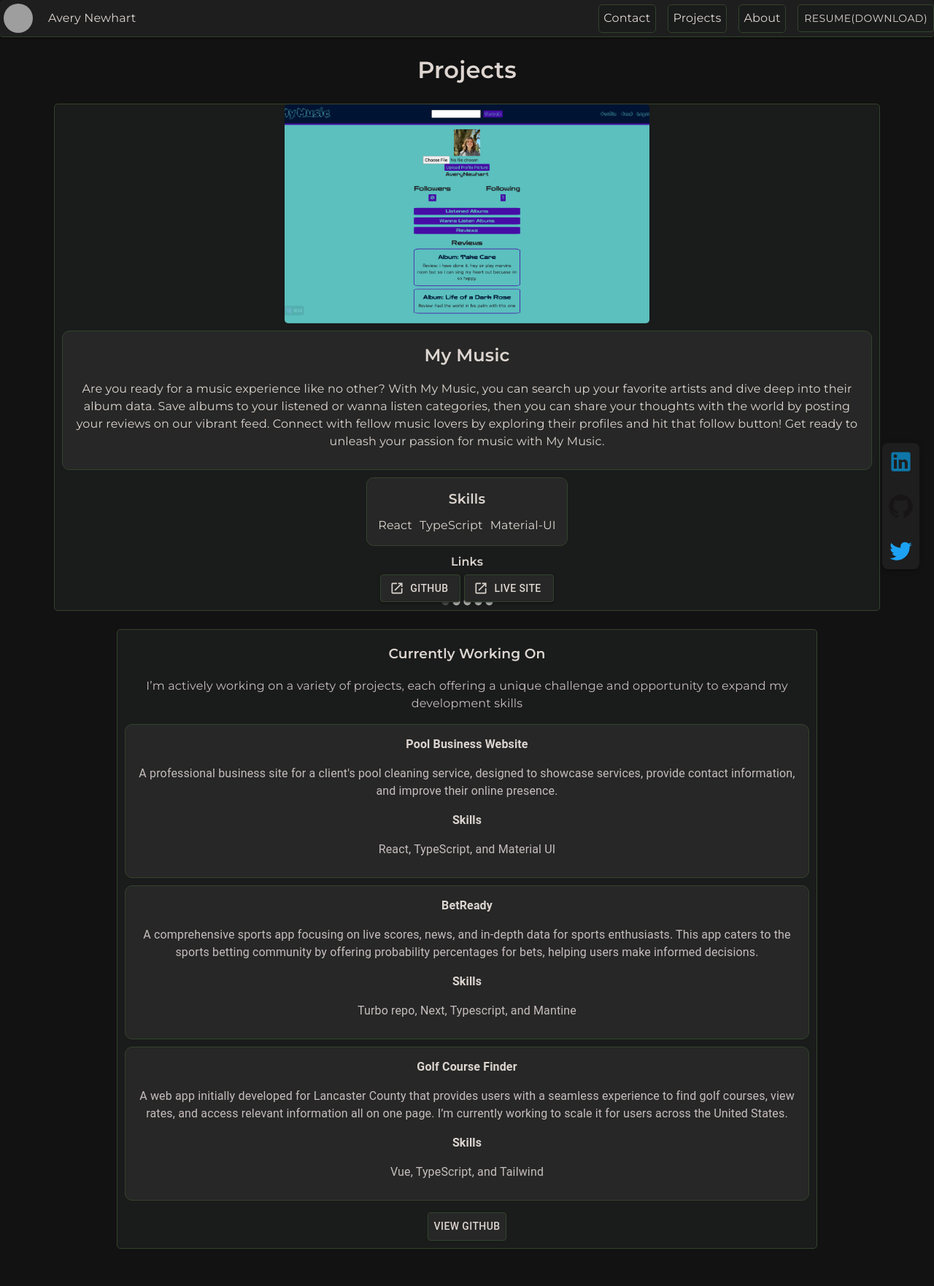
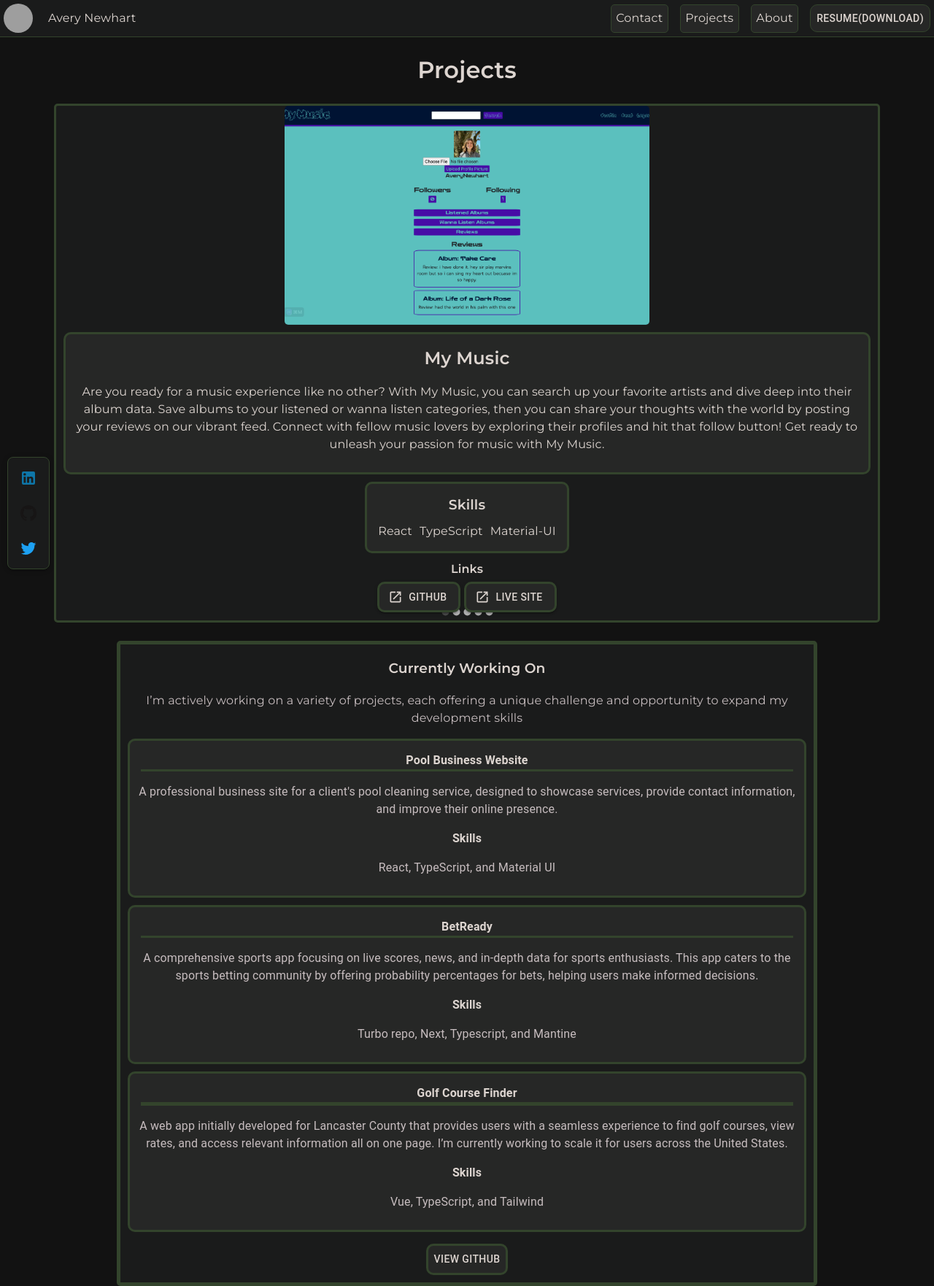
Before and after one commit to AveryNewhart/AveryProf, a React (Vite) app: page /project in a window 1280 px wide. Shown: the whole page at 73% size. Before the commit the page ends 1711 px from the top, so only its background shows below. Built offline with nearby package versions, Linux system fonts and the light colour scheme; grey boxes are pictures that could not be loaded.

Commit message:
all background colors in inison, buttons updated to be in unison, linkbar moved to left side along with other style changes

```diff
--- a/src/components/FloatingBar.tsx
+++ b/src/components/FloatingBar.tsx
@@ -9,15 +9,17 @@ const FloatingBar = () => {
     <Box
       sx={{
         position: 'fixed',
-        bottom: '20px',
-        right: '20px',
+        bottom: '20px', // Keep it at the bottom
+        left: '10px', // Move it to the left side
         display: 'flex',
-        flexDirection: 'column',
+        flexDirection: 'column', // Vertical layout
         alignItems: 'center',
-        gap: '10px',
-        borderRadius: 2,
+        gap: '8px', // Smaller gap between icons
+        padding: '8px', // Reduce padding to make it smaller
+        borderRadius: '8px',
+        backgroundColor: '#1a1b1b', // Background color
+        border: '1px solid #33442c', // Border color
         boxShadow: 3,
-        backgroundColor: 'rgba(255, 255, 255, 0.05)',
         zIndex: 1000, // Ensure it's on top of everything
       }}
     >
@@ -25,25 +27,25 @@ const FloatingBar = () => {
         href="https://www.linkedin.com/in/your-linkedin"
         target="_blank"
         aria-label="LinkedIn"
-        sx={{ color: '#0e76a8' }}
+        sx={{ color: '#0e76a8', fontSize: 'small' }} // Smaller icon size
       >
-        <LinkedInIcon fontSize="large" />
+        <LinkedInIcon fontSize="medium" /> {/* Adjust icon size */}
       </IconButton>
       <IconButton
         href="https://github.com/your-github"
         target="_blank"
         aria-label="GitHub"
-        sx={{ color: '#171515' }}
+        sx={{ color: '#171515', fontSize: 'small' }}
       >
-        <GitHubIcon fontSize="large" />
+        <GitHubIcon fontSize="medium" />
       </IconButton>
       <IconButton
         href="https://twitter.com/your-twitter"
         target="_blank"
         aria-label="Twitter"
-        sx={{ color: '#1DA1F2' }}
+        sx={{ color: '#1DA1F2', fontSize: 'small' }}
       >
-        <TwitterIcon fontSize="large" />
+        <TwitterIcon fontSize="medium" />
       </IconButton>
     </Box>
   );
--- a/src/components/Nav.tsx
+++ b/src/components/Nav.tsx
@@ -1,25 +1,38 @@
 import Box from '@mui/material/Box';
 import Link from '@mui/material/Link';
 import Avatar from '@mui/material/Avatar';
-import { Paper, Button } from '@mui/material';
+import { Button } from '@mui/material';
 
 export default function Nav() {
   return (
     <>
-      <Paper style={{ borderBottom: '1px solid #33442c' }}>
+      <Box sx={{ backgroundColor: '#1a1b1b', borderBottom: '1px solid #33442c' }}>
         <Box sx={{ display: 'flex', justifyContent: 'space-between', alignItems: 'center' }}>
           <Box sx={{ display: 'flex', alignItems: 'center' }}>
             <Avatar style={{ margin: '5px' }} alt="Profile Picture" src="/images/myProject.png" />
             <Link href="/" sx={{ fontFamily: 'Montserrat, sans-serif', marginLeft: 2, textDecoration: 'none', color: '#ddd5d0' }}>Avery Newhart</Link>
           </Box>
           <Box sx={{ display: 'flex', justifyContent: 'flex-end', alignItems: 'center' }}>
-            <Link href="/contact" sx={{ fontFamily: 'Montserrat, sans-serif', marginRight: 2, border: '1px solid #33442c', backgroundColor: '#1a1b1b', color: '#ddd5d0', textDecoration: 'none', padding: '6.5px', borderRadius: '5px' }}>Contact</Link>
-            <Link href="/project" sx={{ fontFamily: 'Montserrat, sans-serif', marginRight: 2, border: '1px solid #33442c', backgroundColor: '#1a1b1b', color: '#ddd5d0', textDecoration: 'none', padding: '6.5px', borderRadius: '5px' }}>Projects</Link>
-            <Link href="/about" sx={{ fontFamily: 'Montserrat, sans-serif', marginRight: 2, border: '1px solid #33442c', backgroundColor: '#1a1b1b', color: '#ddd5d0', textDecoration: 'none', padding: '6.5px', borderRadius: '5px' }}>About</Link>
-            <Button style={{ fontFamily: 'Montserrat, sans-serif', border: '1px solid #33442c', backgroundColor: '#1a1b1b', color: '#ddd5d0' }}>resume(download)</Button>
+            <Link href="/contact" sx={{ fontFamily: 'Montserrat, sans-serif', marginRight: 2, border: '1px solid #33442c', backgroundColor: '#262726', color: '#ddd5d0', textDecoration: 'none', padding: '6.5px', borderRadius: '5px',
+             '&:hover': { backgroundColor: '#33442c', border: '1px solid #ddd5d0' }, }}>Contact</Link>
+            <Link href="/project" sx={{ fontFamily: 'Montserrat, sans-serif', marginRight: 2, border: '1px solid #33442c', backgroundColor: '#262726', color: '#ddd5d0', textDecoration: 'none', padding: '6.5px', borderRadius: '5px',
+             '&:hover': { backgroundColor: '#33442c', border: '1px solid #ddd5d0' }, }}>Projects</Link>
+            <Link href="/about" sx={{ fontFamily: 'Montserrat, sans-serif', marginRight: 2, border: '1px solid #33442c', backgroundColor: '#262726', color: '#ddd5d0', textDecoration: 'none', padding: '6.5px', borderRadius: '5px',
+             '&:hover': { backgroundColor: '#33442c', border: '1px solid #ddd5d0' }, }} >About</Link>
+            <Button  sx={{
+              border: '1px solid #33442c',
+              backgroundColor: '#262726',
+              color: '#ddd5d0',
+              borderRadius: '10px',
+              marginRight: '5px',
+              '&:hover': {
+                backgroundColor: '#33442c',
+                border: '1px solid #ddd5d0',
+              },
+            }}>resume(download)</Button>
           </Box>
         </Box>
-      </Paper>
+      </Box>
     </>
   );
 }
--- a/src/pages/ContactPage.tsx
+++ b/src/pages/ContactPage.tsx
@@ -47,7 +47,7 @@ const Contact = () => {
             borderRadius: 2,
             boxShadow: 3,
             backgroundColor: '#1A1B1B',
-            border: '1px solid #33442c'
+            border: '5px solid #33442c'
           }}
         >
           <Typography variant="h4" component="h1" gutterBottom style={{ fontFamily: 'Montserrat, sans-serif', textAlign: 'center', color: '#ddd5d0' }}>
@@ -128,7 +128,16 @@ const Contact = () => {
               variant="contained"
               type="submit"
               size="large"
-                style={{ border: '1px solid #33442c', backgroundColor: '#262726', color: '#ddd5d0' }}
+              sx={{
+                border: '3px solid #33442c',
+                backgroundColor: '#262726',
+                color: '#ddd5d0',
+                borderRadius: '10px',
+                '&:hover': {
+                  backgroundColor: '#33442c',
+                  border: '3px solid #ddd5d0',
+                },
+              }}
             >
               Send
             </Button>
--- a/src/pages/HomePage.tsx
+++ b/src/pages/HomePage.tsx
@@ -1,12 +1,12 @@
 // import React from 'react';
-import { Box, Paper, Link, Button, Typography } from '@mui/material';
+import { Box, Paper, Link, Typography } from '@mui/material';
 
 const Home = () => {
   return (
 <Paper
   sx={{
     padding: '2rem',
-    background: 'linear-gradient(145deg, #121212, #282828, #33442C)',
+    background: 'linear-gradient(145deg, #121212, #121212, #33442C)',
     color: '#fff',
     minHeight: '100vh',
     display: 'flex',
@@ -64,6 +64,7 @@ const Home = () => {
 
       {/* Navigation Boxes */}
       <Box sx={{  fontFamily: 'Montserrat, sans-serif', display: 'flex', gap: '2rem', flexWrap: 'wrap' }}>
+
       <Paper
            sx={{
             borderRadius: '10px', margin: '10px', padding: '10px', border: '2px solid #33442c', backgroundColor: '#262726', color: '#ddd5d0', textAlign: 'center',
@@ -78,13 +79,12 @@ const Home = () => {
             width: 'fit-content',
             margin: '0 auto',
           }}
-          >
-            Contact Me
+          >Learn More
           </Typography>
-          <Typography style={{ color: '#C7BDBF', margin: '5px' }} variant="body2">Get in touch for opportunities or questions</Typography>
-          <Link href="/contact"  sx={{ textDecoration: 'none', border: '3px solid #33442c', backgroundColor: '#262726', color: '#ddd5d0', marginBottom: '10px', marginTop: '1rem', display: 'block',
-             '&:hover': { backgroundColor: '#33442c', border: '1px solid #ddd5d0' }, }}>
-            Go to Contact
+          <Typography style={{ color: '#C7BDBF', margin: '5px' }} variant="body2">Discover more about my journey</Typography>
+          <Link href="/about" sx={{ borderRadius: '10px', textDecoration: 'none', border: '2px solid #33442c', backgroundColor: '#262726', color: '#ddd5d0', marginBottom: '10px', marginTop: '1rem', display: 'block',
+             '&:hover': { backgroundColor: '#33442c', border: '2px solid #ddd5d0' }, }}>
+            More About Me
           </Link>
         </Paper>
 
@@ -105,8 +105,8 @@ const Home = () => {
           >View Projects
           </Typography>
           <Typography style={{ color: '#C7BDBF', margin: '5px' }} variant="body2">Explore my latest web projects</Typography>
-          <Link href="/project"  sx={{ textDecoration: 'none', border: '3px solid #33442c', backgroundColor: '#262726', color: '#ddd5d0', marginBottom: '10px', marginTop: '1rem', display: 'block',
-             '&:hover': { backgroundColor: '#33442c', border: '1px solid #ddd5d0' }, }}>
+          <Link href="/project"  sx={{ borderRadius: '10px', textDecoration: 'none', border: '2px solid #33442c', backgroundColor: '#262726', color: '#ddd5d0', marginBottom: '10px', marginTop: '1rem', display: 'block',
+             '&:hover': { backgroundColor: '#33442c', border: '2px solid #ddd5d0' }, }}>
             See Projects
           </Link>
         </Paper>
@@ -125,29 +125,30 @@ const Home = () => {
               width: 'fit-content',
               margin: '0 auto',
             }}
-          >Learn More
+          >
+            Contact Me
           </Typography>
-          <Typography style={{ color: '#C7BDBF', margin: '5px' }} variant="body2">Discover more about my journey</Typography>
-          <Link href="/about" sx={{ textDecoration: 'none', border: '3px solid #33442c', backgroundColor: '#262726', color: '#ddd5d0', marginBottom: '10px', marginTop: '1rem', display: 'block',
-             '&:hover': { backgroundColor: '#33442c', border: '1px solid #ddd5d0' }, }}>
-            More About Me
+          <Typography style={{ color: '#C7BDBF', margin: '5px' }} variant="body2">Get in touch for opportunities or questions</Typography>
+          <Link href="/contact"  sx={{ borderRadius: '10px', textDecoration: 'none', border: '2px solid #33442c', backgroundColor: '#262726', color: '#ddd5d0', marginBottom: '10px', marginTop: '1rem', display: 'block',
+             '&:hover': { backgroundColor: '#33442c', border: '2px solid #ddd5d0' }, }}>
+            Go to Contact
           </Link>
         </Paper>
       </Box>
 
       {/* Resume Button */}
-      <Box sx={{ marginTop: '3rem' }}>
+      {/* <Box sx={{ marginTop: '3rem' }}>
         <Button
           variant="contained"
           sx={{
-            border: '1px solid #33442c', backgroundColor: '#262726', color: '#ddd5d0', marginBottom: '10px',
+            borderRadius: '10px', border: '5px solid #33442c', backgroundColor: '#262726', color: '#ddd5d0', marginBottom: '10px',
             '&:hover': { backgroundColor: '#33442c', border: '1px solid #ddd5d0' },
           }}
           href="/resume.pdf" // Link to your resume file
         >
           Download Resume
         </Button>
-      </Box>
+      </Box> */}
     </Paper>
   );
 };
--- a/src/pages/ProjectPage.tsx
+++ b/src/pages/ProjectPage.tsx
@@ -17,7 +17,7 @@ const Project = () => {
                     autoPlay={false}  // Disable auto scrolling
                     next={(next, active) => console.log(`we left ${active}, and are now at ${next}`)}
                     prev={(prev, active) => console.log(`we left ${active}, and are now at ${prev}`)}
-                    sx={{ fontFamily: 'Montserrat, sans-serif', border: '1px solid #33442c', backgroundColor: '#1a1b1b', color: '#ddd5d0', borderRadius: '5px', margin: '10px' }}
+                    sx={{ fontFamily: 'Montserrat, sans-serif', border: '3px solid #33442c', backgroundColor: '#1a1b1b', color: '#ddd5d0', borderRadius: '5px', margin: '10px' }}
                 >
                     {projectItems.map((item, i) => (
                         <Box key={i} >
@@ -33,7 +33,7 @@ const Project = () => {
                                     borderRadius: '5px'
                                 }}
                             />
-                             <Box sx={{  borderRadius: '10px', margin: '10px', padding: '10px', border: '1px solid #33442c', backgroundColor: '#262726', color: '#ddd5d0', textAlign: 'center' }} >
+                             <Box sx={{  borderRadius: '10px', margin: '10px', padding: '10px', border: '3px solid #33442c', backgroundColor: '#262726', color: '#ddd5d0', textAlign: 'center' }} >
                                 <h2 style={{ margin: '5px' }}>{item.title}</h2>
                                 <p>{item.description}</p>
                             </Box>
@@ -45,7 +45,7 @@ const Project = () => {
                                 <Box sx={{
                                     borderRadius: '10px',
                                     padding: '10px',
-                                    border: '1px solid #33442c',
+                                    border: '3px solid #33442c',
                                     backgroundColor: '#262726',
                                     color: '#ddd5d0',
                                     textAlign: 'center',
@@ -67,7 +67,17 @@ const Project = () => {
                                     variant="contained"
                                     startIcon={<OpenInNew />}
                                     href={item.github}
-                                    style={{ border: '1px solid #33442c', backgroundColor: '#262726', color: '#ddd5d0', marginRight: '2.5px' }}
+                                    sx={{
+                                      border: '3px solid #33442c',
+                                      backgroundColor: '#262726',
+                                      color: '#ddd5d0',
+                                      borderRadius: '10px',
+                                      marginRight: '2.5px',
+                                      '&:hover': {
+                                        backgroundColor: '#33442c',
+                                        border: '1px solid #ddd5d0',
+                                      },
+                                    }}
                                 >
                                     GitHub
                                 </Button>
@@ -75,7 +85,17 @@ const Project = () => {
                                     variant="contained"
                                     startIcon={<OpenInNew />}
                                     href={item.liveSite}
-                                    style={{ border: '1px solid #33442c', backgroundColor: '#262726', color: '#ddd5d0', marginLeft: '2.5px' }}
+                                    sx={{
+                                      border: '3px solid #33442c',
+                                      backgroundColor: '#262726',
+                                      color: '#ddd5d0',
+                                      borderRadius: '10px',
+                                      marginLeft: '2.5px',
+                                      '&:hover': {
+                                        backgroundColor: '#33442c',
+                                        border: '1px solid #ddd5d0',
+                                      },
+                                    }}
                                 >
                                     Live Site
                                 </Button>
@@ -85,36 +105,47 @@ const Project = () => {
                 </Carousel>
 
             </Box>
-            <Box component="section" sx={{ mx: 'auto', width: '75%' }} style={{ border: '1px solid #33442c', marginTop: '25px', textAlign: 'center', backgroundColor: '#1a1b1b', borderRadius: '5px',  }}>
+            <Box component="section" sx={{ mx: 'auto', width: '75%' }} style={{ border: '5px solid #33442c', marginTop: '25px', textAlign: 'center', backgroundColor: '#1a1b1b', borderRadius: '5px',  }}>
               <h3 style={{ fontFamily: 'Montserrat, sans-serif', textAlign: 'center', color: '#ddd5d0' }}>Currently Working On</h3>
               <p style={{ fontFamily: 'Montserrat, sans-serif', textAlign: 'center', color: '#C7BDBF' }}>I’m actively working on a variety of projects, each offering a unique challenge and opportunity to expand my development skills</p>
               <ul style={{ listStyleType: 'none', padding: 0 }}>
                 <li>
-                <Box sx={{  borderRadius: '10px', margin: '10px', padding: '10px', border: '1px solid #33442c', backgroundColor: '#262726', color: '#ddd5d0', textAlign: 'center' }} >
-                    <Box component="h4" sx={{ margin: '5px', fontWeight: 'bold', color: '#ddd5d0' }}>Pool Business Website</Box>
+                <Box sx={{  borderRadius: '10px', margin: '10px', padding: '10px', border: '3px solid #33442c', backgroundColor: '#262726', color: '#ddd5d0', textAlign: 'center' }} >
+                    <Box component="h4" sx={{ borderBottom: '3px solid #33442c', margin: '5px', fontWeight: 'bold', color: '#ddd5d0' }}>Pool Business Website</Box>
                     <p style={{ color: '#C7BDBF' }}>A professional business site for a client's pool cleaning service, designed to showcase services, provide contact information, and improve their online presence.</p>
                     <h4 style={{ margin: '2px' }}>Skills</h4>
                     <p style={{ color: '#C7BDBF' }}>React, TypeScript, and Material UI </p>
                 </Box>
                 </li>
                 <li>
-                <Box sx={{  borderRadius: '10px', margin: '10px', padding: '10px', border: '1px solid #33442c', backgroundColor: '#262726', color: '#ddd5d0', textAlign: 'center' }} >
-                    <Box component="h4" sx={{ margin: '5px', fontWeight: 'bold', color: '#ddd5d0' }}>BetReady</Box>
+                <Box sx={{  borderRadius: '10px', margin: '10px', padding: '10px', border: '3px solid #33442c', backgroundColor: '#262726', color: '#ddd5d0', textAlign: 'center' }} >
+                    <Box component="h4" sx={{ borderBottom: '3px solid #33442c', margin: '5px', fontWeight: 'bold', color: '#ddd5d0' }}>BetReady</Box>
                     <p style={{ color: '#C7BDBF' }}>A comprehensive sports app focusing on live scores, news, and in-depth data for sports enthusiasts. This app caters to the sports betting community by offering probability percentages for bets, helping users make informed decisions.</p>
                     <h4 style={{ margin: '2px' }}>Skills</h4>
                     <p style={{ color: '#C7BDBF' }}>Turbo repo, Next, Typescript, and Mantine </p>
                   </Box>
                 </li>
                 <li>
-                <Box sx={{  borderRadius: '10px', margin: '10px', padding: '10px', border: '1px solid #33442c', backgroundColor: '#262726', color: '#ddd5d0', textAlign: 'center' }} >
-                    <Box component="h4" sx={{ margin: '5px', fontWeight: 'bold', color: '#ddd5d0' }}>Golf Course Finder</Box>
+                <Box sx={{  borderRadius: '10px', margin: '10px', padding: '10px', border: '3px solid #33442c', backgroundColor: '#262726', color: '#ddd5d0', textAlign: 'center' }} >
+                    <Box component="h4" sx={{ borderBottom: '5px solid #33442c', margin: '5px', fontWeight: 'bold', color: '#ddd5d0' }}>Golf Course Finder</Box>
                     <p style={{ color: '#C7BDBF' }}>A web app initially developed for Lancaster County that provides users with a seamless experience to find golf courses, view rates, and access relevant information all on one page. I’m currently working to scale it for users across the United States.</p>
                     <h4 style={{ margin: '2px' }}>Skills</h4>
                     <p style={{ color: '#C7BDBF' }}>Vue, TypeScript, and Tailwind </p>
                   </Box>
                 </li>
               </ul>
-              <Button  href="https://github.com/AveryNewhart" target="_blank"  style={{ border: '1px solid #33442c', backgroundColor: '#262726', color: '#ddd5d0', marginBottom: '10px' }}>View Github</Button>
+              <Button  href="https://github.com/AveryNewhart" target="_blank"  sx={{
+              border: '3px solid #33442c',
+              backgroundColor: '#262726',
+              color: '#ddd5d0',
+              borderRadius: '10px',
+              marginBottom: '10px',
+              '&:hover': {
+                backgroundColor: '#33442c',
+                border: '3px solid #ddd5d0',
+              },
+            }}
+          >View Github</Button>
             </Box>
             <FloatingBar />
         </>
```
Also changed, not shown: src/pages/AboutPage.tsx (+24 -7 lines). Lines whose indentation alone changed are shown as unchanged.
